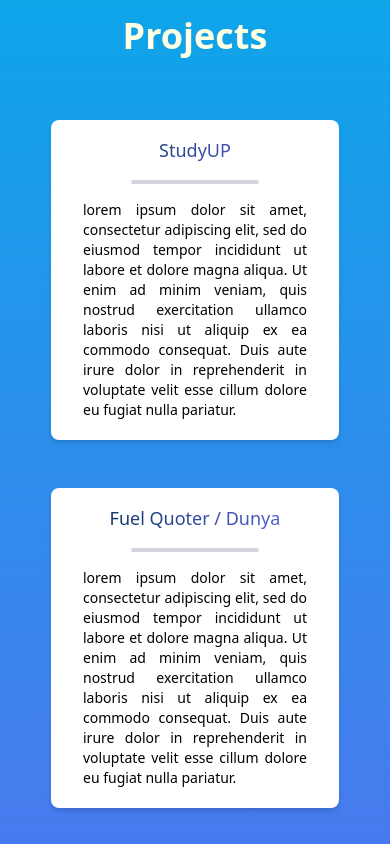
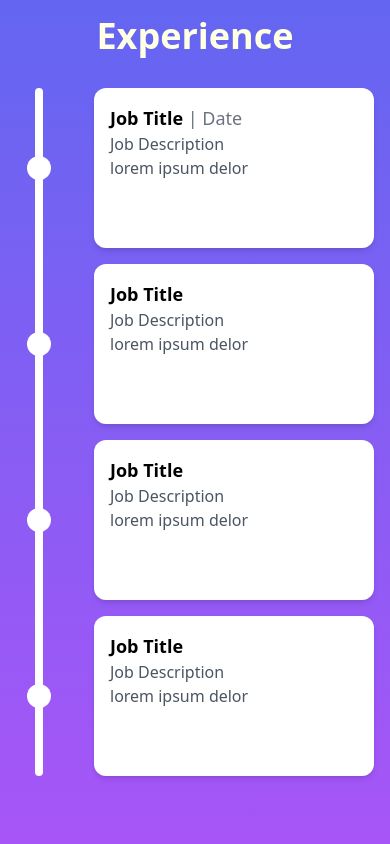
Before and after one commit to WahabJI/my-project, a Next.js app: page / in a window 390 px wide. Shown: the top 844 px of the page. Built offline with nearby package versions, Linux system fonts and the light colour scheme.

Commit message:
made experience section switch to responsive version when screen is smaller than 1024

```diff
--- a/components/sections/ExperienceSectionResponsive.tsx
+++ b/components/sections/ExperienceSectionResponsive.tsx
@@ -9,7 +9,7 @@
 
 export const ExperienceSectionResponsive = (props: ExperienceSectionProps) => {
     return(
-        <section id="experience" className="bg-gradient-to-b from-indigo-500 to-purple-500">
+        <section id="experience" className="bg-gradient-to-b from-indigo-500 to-purple-500 min-h-screen">
             <div className="flex justify-center items-center pt-4">
                 <h1 className="text-center text-4xl font-bold text-beige">Experience</h1>
             </div>
--- a/components/sections/HomeSection.tsx
+++ b/components/sections/HomeSection.tsx
@@ -12,7 +12,7 @@
 
   useEffect(() => {
     function handleResize() {
-      setIsSmallScreen(window.innerWidth < 900); // Set breakpoint for small screens
+      setIsSmallScreen(window.innerWidth < 768); // Set breakpoint for small screens
     }
 
     window.addEventListener('resize', handleResize);
--- a/pages/index.tsx
+++ b/pages/index.tsx
@@ -15,6 +15,7 @@
 }
 
 export default function Home() {
+  const [isSmallScreen, setIsSmallScreen] = useState(false);
   const [isVisible, setIsVisible] = useState(false);
   const [isVisible2, setIsVisible2] = useState(false);
   const [isVisible3, setIsVisible3] = useState(false);
@@ -59,6 +60,17 @@
     };
   }, []);
 
+  useEffect(() => {
+    function handleResize() {
+      setIsSmallScreen(window.innerWidth < 1024); // Set breakpoint for small screens
+    }
+
+    window.addEventListener('resize', handleResize);
+    handleResize(); // Set initial screen size
+
+    return () => window.removeEventListener('resize', handleResize);
+  }, []);
+
   return (
     <>
       <Head>
@@ -72,11 +84,16 @@
         {/* <HomeSection/> */}
 
         {/* PROJECTS SECTION */}
-        <ProjectSection isVisible={isVisible} myElementRef={myElementRef} />
+        {/* <ProjectSection isVisible={isVisible} myElementRef={myElementRef} /> */}
 
         {/* EXPERIENCE SECTION */}
-        {/* <ExperienceSection isVisible2={isVisible2} isVisible3={isVisible3} myElementRef2={myElementRef2} myElementRef3={myElementRef3} /> */}
-        {/* <ExperienceSectionResponsive isVisible2={isVisible2} isVisible3={isVisible3} myElementRef2={myElementRef2} myElementRef3={myElementRef3} /> */}
+        {isSmallScreen?
+          <ExperienceSectionResponsive isVisible2={isVisible2} isVisible3={isVisible3} myElementRef2={myElementRef2} myElementRef3={myElementRef3} /> :
+          <ExperienceSection isVisible2={isVisible2} isVisible3={isVisible3} myElementRef2={myElementRef2} myElementRef3={myElementRef3} />
+
+          }
+
+
 
         {/* <ContactSection /> */}
       </main>
```
